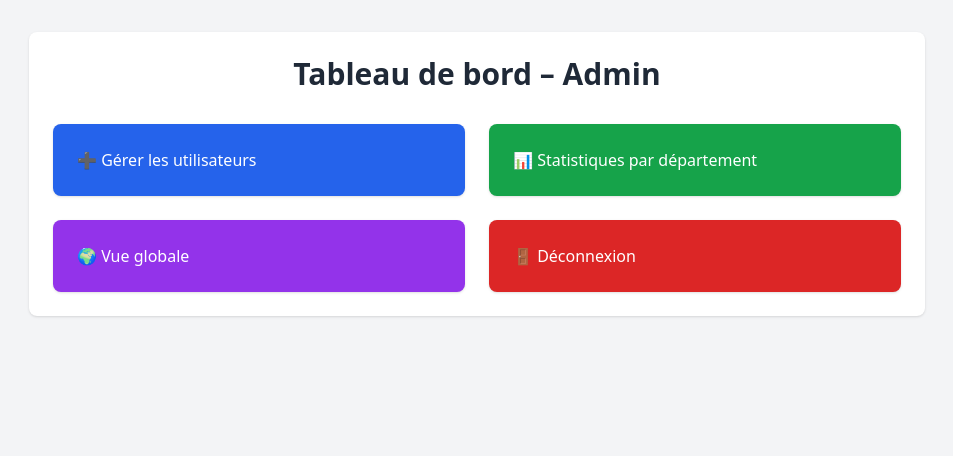
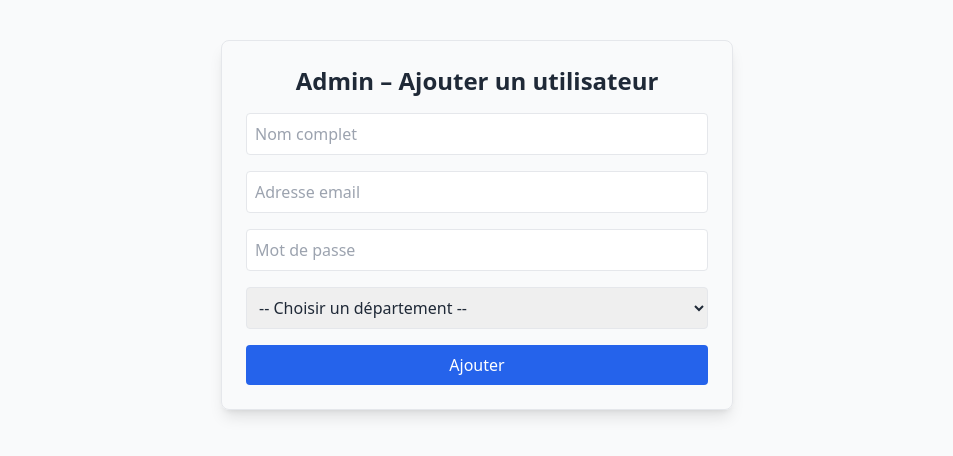
Before and after one commit to allanbavajee/CheminDeGarde, a Next.js app: page /admin/dashboard in a window 1280 px wide. Shown: the top 456 px of the page, without its empty margins (163-1116 px from the left). Built offline with nearby package versions, Linux system fonts and the light colour scheme.

Commit message:
Update page.tsx

```diff
--- a/app/admin/dashboard/page.tsx
+++ b/app/admin/dashboard/page.tsx
@@ -1,48 +1,91 @@
 "use client";
-import Link from "next/link";
+import { useState } from "react";
 
-export default function AdminDashboard() {
+export default function AdminPage() {
+  const [email, setEmail] = useState("");
+  const [nom, setNom] = useState("");
+  const [departement, setDepartement] = useState("");
+  const [password, setPassword] = useState("");
+  const [message, setMessage] = useState("");
+
+  const handleAddUser = async (e: React.FormEvent) => {
+    e.preventDefault();
+    setMessage("");
+
+    try {
+      const res = await fetch("/api/create-user", {
+        method: "POST",
+        headers: { "Content-Type": "application/json" },
+        body: JSON.stringify({ email, password, nom, departement }),
+      });
+
+      const data = await res.json();
+      if (!res.ok) throw new Error(data.error || "Erreur inconnue");
+
+      setMessage("✅ Utilisateur ajouté avec succès !");
+      setEmail("");
+      setNom("");
+      setDepartement("");
+      setPassword("");
+    } catch (err: any) {
+      setMessage("❌ Erreur ajout: " + err.message);
+    }
+  };
+
   return (
-    <div className="min-h-screen bg-gray-100 p-8">
-      <div className="max-w-4xl mx-auto bg-white shadow rounded-lg p-6">
-        <h1 className="text-3xl font-bold text-center mb-8">
-          Tableau de bord – Admin
-        </h1>
+    <div className="max-w-lg mx-auto mt-10 p-6 border rounded-lg shadow-lg">
+      <h1 className="text-2xl font-bold mb-4 text-center">Admin – Ajouter un utilisateur</h1>
 
-        <div className="grid grid-cols-1 md:grid-cols-2 gap-6">
-          {/* 🔹 Ajouter un utilisateur */}
-          <Link
-            href="/admin"
-            className="p-6 bg-blue-600 text-white rounded-lg shadow hover:bg-blue-700 transition"
-          >
-            ➕ Gérer les utilisateurs
-          </Link>
+      <form onSubmit={handleAddUser} className="space-y-4">
+        <input
+          type="text"
+          placeholder="Nom complet"
+          value={nom}
+          onChange={(e) => setNom(e.target.value)}
+          className="w-full p-2 border rounded"
+          required
+        />
+        <input
+          type="email"
+          placeholder="Adresse email"
+          value={email}
+          onChange={(e) => setEmail(e.target.value)}
+          className="w-full p-2 border rounded"
+          required
+        />
+        <input
+          type="password"
+          placeholder="Mot de passe"
+          value={password}
+          onChange={(e) => setPassword(e.target.value)}
+          className="w-full p-2 border rounded"
+          required
+        />
+        <select
+          value={departement}
+          onChange={(e) => setDepartement(e.target.value)}
+          className="w-full p-2 border rounded"
+          required
+        >
+          <option value="">-- Choisir un département --</option>
+          <option value="Louange">Louange</option>
+          <option value="Intercession">Intercession</option>
+          <option value="Impact Junior/Adso">Impact Junior/Adso</option>
+          <option value="Evangelisation">Evangelisation</option>
+          <option value="Cellule">Cellule</option>
+          <option value="Hotesse">Hotesse</option>
+          <option value="Technique/Comm">Technique/Comm</option>
+          <option value="Moderation">Moderation</option>
+          <option value="Compassion">Compassion</option>
+          <option value="Conseiller">Conseiller</option>
+        </select>
 
-          {/* 🔹 Voir les stats par département */}
-          <Link
-            href="/admin/stats"
-            className="p-6 bg-green-600 text-white rounded-lg shadow hover:bg-green-700 transition"
-          >
-            📊 Statistiques par département
-          </Link>
+        <button type="submit" className="w-full bg-blue-600 text-white p-2 rounded hover:bg-blue-700">
+          Ajouter
+        </button>
+      </form>
 
-          {/* 🔹 Vue globale */}
-          <Link
-            href="/admin/global"
-            className="p-6 bg-purple-600 text-white rounded-lg shadow hover:bg-purple-700 transition"
-          >
-            🌍 Vue globale
-          </Link>
-
-          {/* 🔹 Déconnexion */}
-          <Link
-            href="/logout"
-            className="p-6 bg-red-600 text-white rounded-lg shadow hover:bg-red-700 transition"
-          >
-            🚪 Déconnexion
-          </Link>
-        </div>
-      </div>
+      {message && <p className="mt-4 text-center">{message}</p>}
     </div>
   );
 }
```
